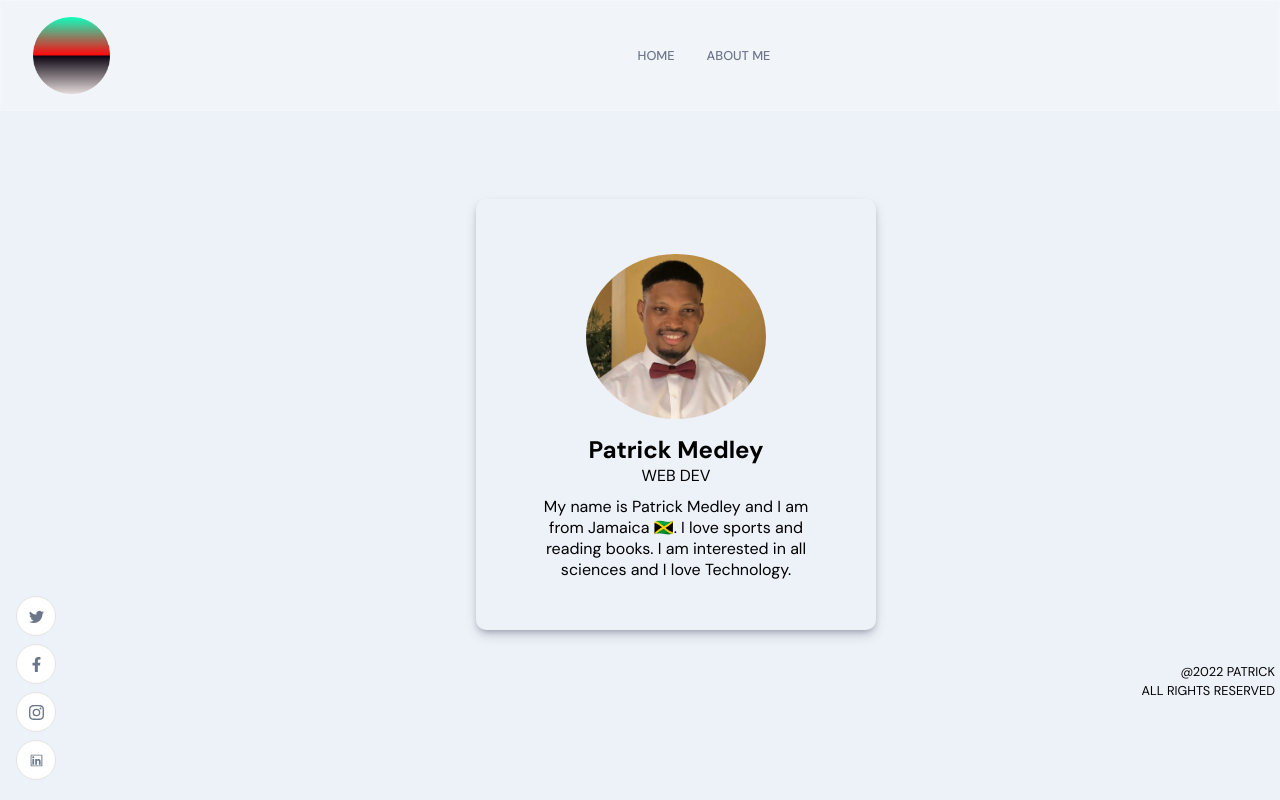
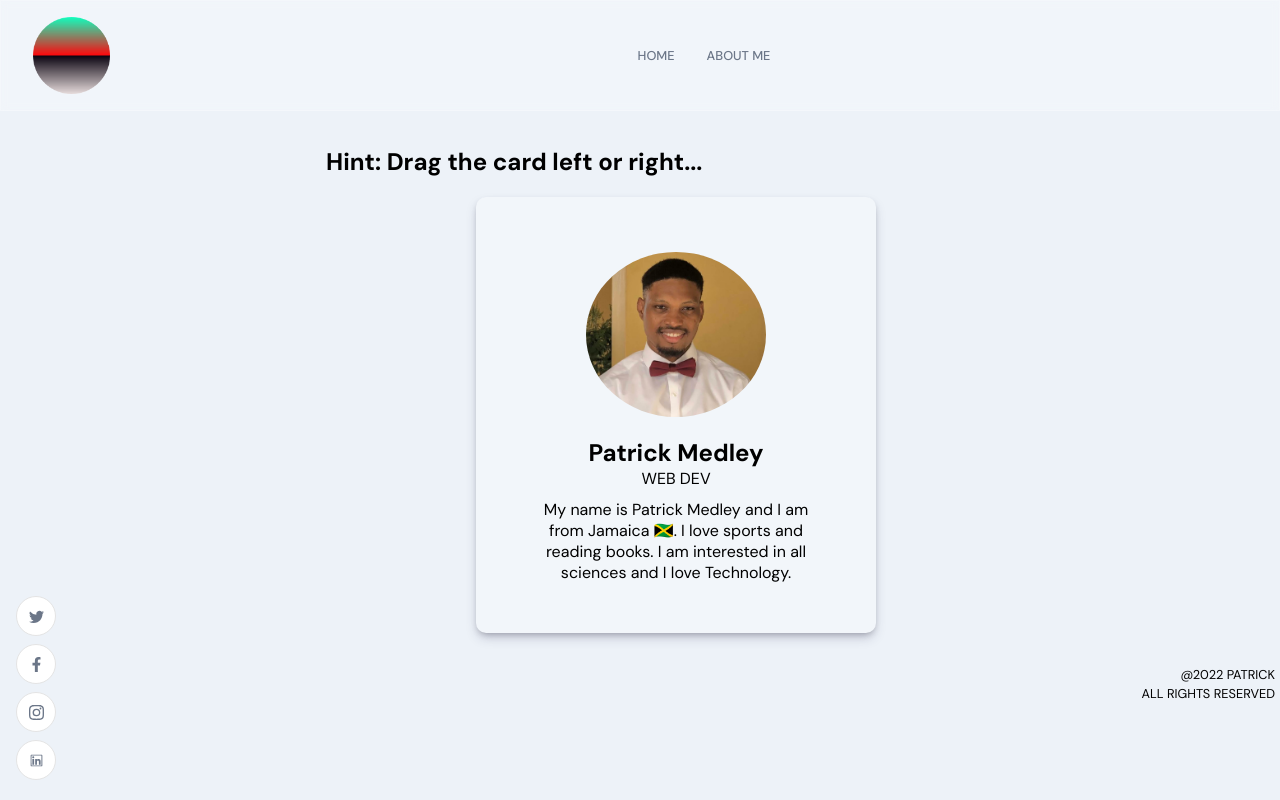
Before and after one commit to Patrizio-programs/portfolio, a React (Create React App) app: page /aboutme in a window 1280 px wide. Shown: the top 800 px of the page. Built offline with nearby package versions, Linux system fonts and the light colour scheme; a web font is replaced by a local one.

Commit message:
Build with about animations

```diff
--- a/package.json
+++ b/package.json
@@ -12,11 +12,15 @@
     "emailjs": "^4.0.0",
     "framer-motion": "^6.3.11",
     "node-sass": "^7.0.1",
+    "prop-types": "^15.8.1",
     "react": "^18.2.0",
+    "react-animation-components": "^1.0.2",
     "react-dom": "^18.2.0",
     "react-icons": "^4.4.0",
+    "react-reveal": "^1.2.2",
     "react-router-dom": "^6.4.0-pre.3",
-    "react-scripts": "5.0.1",
+    "react-scripts": "^5.0.1",
+    "react-transition-group": "^4.4.2",
     "web-vitals": "^2.1.4"
   },
   "scripts": {
--- a/src/AboutMe.jsx
+++ b/src/AboutMe.jsx
@@ -1,14 +1,35 @@
 import "./App.scss";
 import React from 'react';
 import AppWrap from "./Wrapper/AppWrap";
-import pic from './assets/profile_pic.jpg'
+import pic from './assets/profile_pic.jpg';
+import {
+  motion,
+  useMotionValue,
+  useTransform,
+} from "framer-motion";
+
 
 const AboutMe = () => {
+  const x = useMotionValue(0)
+  const background = useTransform(
+    x,
+    [-100, 0, 100],
+    ["#ff008c", "#edf2f8", "#ca2a02"]
+  )
   return (
 
     <div className ='aboutme' id='aboutme'>
 
-<div class="card">
+      <h2>Hint: Drag the card left or right...</h2>
+
+<motion.div style={{ background }} className='motion-background'>
+      <motion.div
+        drag="x"
+        dragConstraints={{ left: 0, right: 0 }}
+        style={{ x }}
+        className='motion-card'
+      >
+        <div class="card">
         <img src={pic} alt='profile-pic'/>
         <div class="details">
             <h2>Patrick Medley</h2>
@@ -17,6 +38,14 @@ const AboutMe = () => {
         <p id="info">My name is Patrick Medley and I am from Jamaica 🇯🇲. I love sports and reading books. I am interested in all sciences and I love Technology.
         </p>
     </div>
+
+
+      </motion.div>
+
+    </motion.div>
+
+
+
 
 
 
--- a/src/App.scss
+++ b/src/App.scss
@@ -97,6 +97,34 @@
     }
   }
 
+  //motion styles
+
+
+  .motion-card{
+
+    cursor: pointer;
+    width: auto ;
+    max-width: 350px;
+    height: auto;
+    max-width: 400px;
+    display: flex;
+    flex-direction: column;
+    align-items: center;
+    text-align: center;
+    padding: 50px;
+    border-radius: 10px;
+    overflow: hidden;
+    box-shadow: rgba(50, 50, 93, 0.25) 0px 6px 12px -2px, rgba(0, 0, 0, 0.3) 0px 3px 7px -3px;
+    background-color: #f2f6fa;
+  }
+
+  .motion-background{
+    width: 700px;
+    display: flex;
+    justify-content: center;
+    background-color: #f3f6fa;
+
+  }
   .app__social {
     display: flex;
     justify-content: flex-end;
@@ -195,26 +223,14 @@
 
 
 .aboutme{
-  margin-top: 100px ;
+  margin-top: 50px;
   display: flex;
   flex-direction: column;
-  gap: 200px;
+  gap: 20px;
+
 }
 
-.card{
-    width: auto ;
-    max-width: 350px;
-    height: auto;
-    max-width: 400px;
-    display: flex;
-    flex-direction: column;
-    align-items: center;
-    text-align: center;
-    padding: 50px;
-    border-radius: 10px;
-    overflow: hidden;
-    box-shadow: rgba(50, 50, 93, 0.25) 0px 6px 12px -2px, rgba(0, 0, 0, 0.3) 0px 3px 7px -3px;
-}
+
 
 .card img{
     width: auto;
--- a/src/components/Navbar.jsx
+++ b/src/components/Navbar.jsx
@@ -11,6 +11,8 @@ const Navbar = () => {
       window.scrollTo(0,0)
       setToggle(false)
     }
+
+
   return (
     <nav className='app__navbar'>
         <div className='app__navbar-logo'>
@@ -39,18 +41,18 @@ const Navbar = () => {
         {toggle && (
           <motion.div
             whileInView={{ x: [300, 0] }}
-            transition={{ duration: 1.85, ease: 'easeOut' }}
+            transition={{ duration: .90, ease: 'easeOut' }}
           >
-            <HiX onClick={() => setToggle(false)} />
+            <HiX onClick={() => scrollUp()} />
             <ul>
 
             <li>
 
-           <Link to = "/" onClick={() => setToggle(false)}>Home</Link>
+           <Link to = "/" onClick={() => scrollUp()}>Home</Link>
          </li>
 
               <li>
-              <Link to = {'AboutMe'} onClick={() => setToggle(false)}>About Me</Link>
+              <Link to = {'AboutMe'} onClick={() => scrollUp()}>About Me</Link>
                 </li>
 
 
--- a/src/container/Header/Header.scss
+++ b/src/container/Header/Header.scss
@@ -1,5 +1,3 @@
-
-
 .intro{
     width: auto;
 
```
Also changed, not shown: 13 other files (tests, documents, lock files or other folders).
